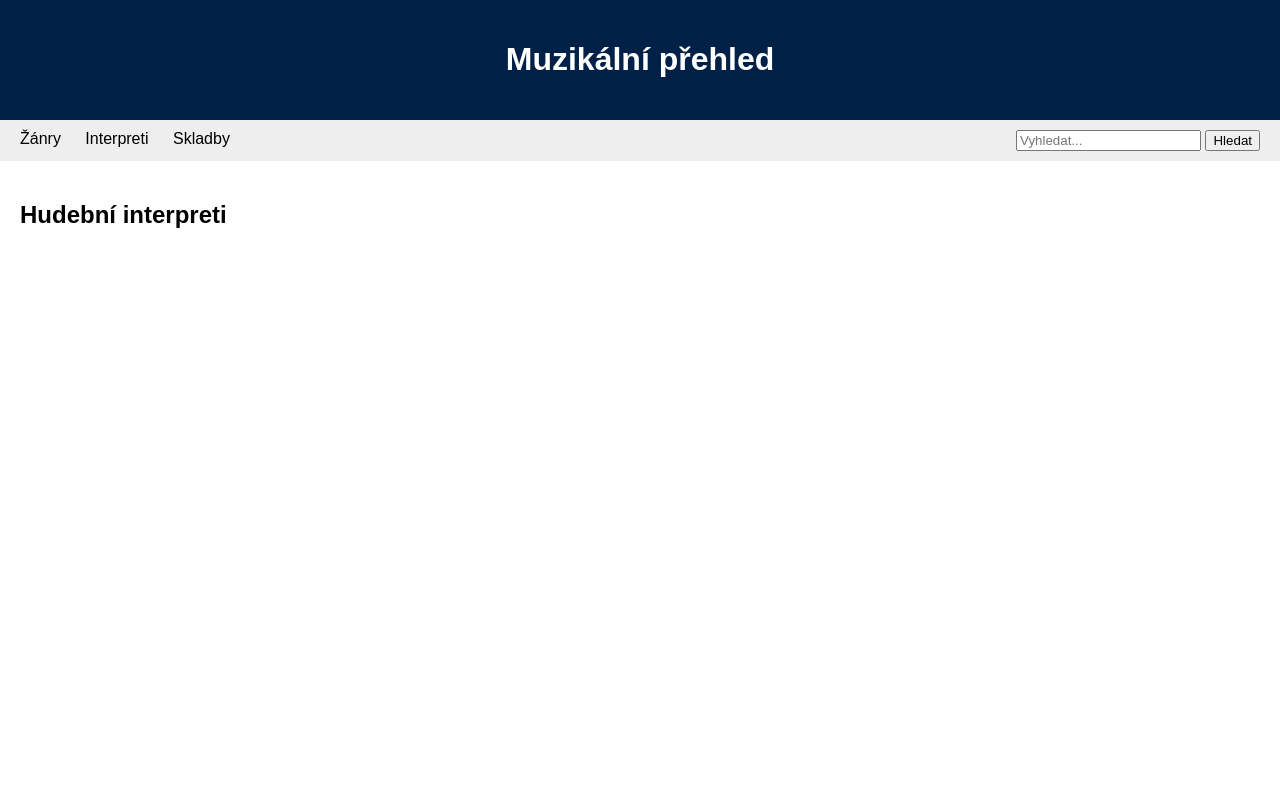
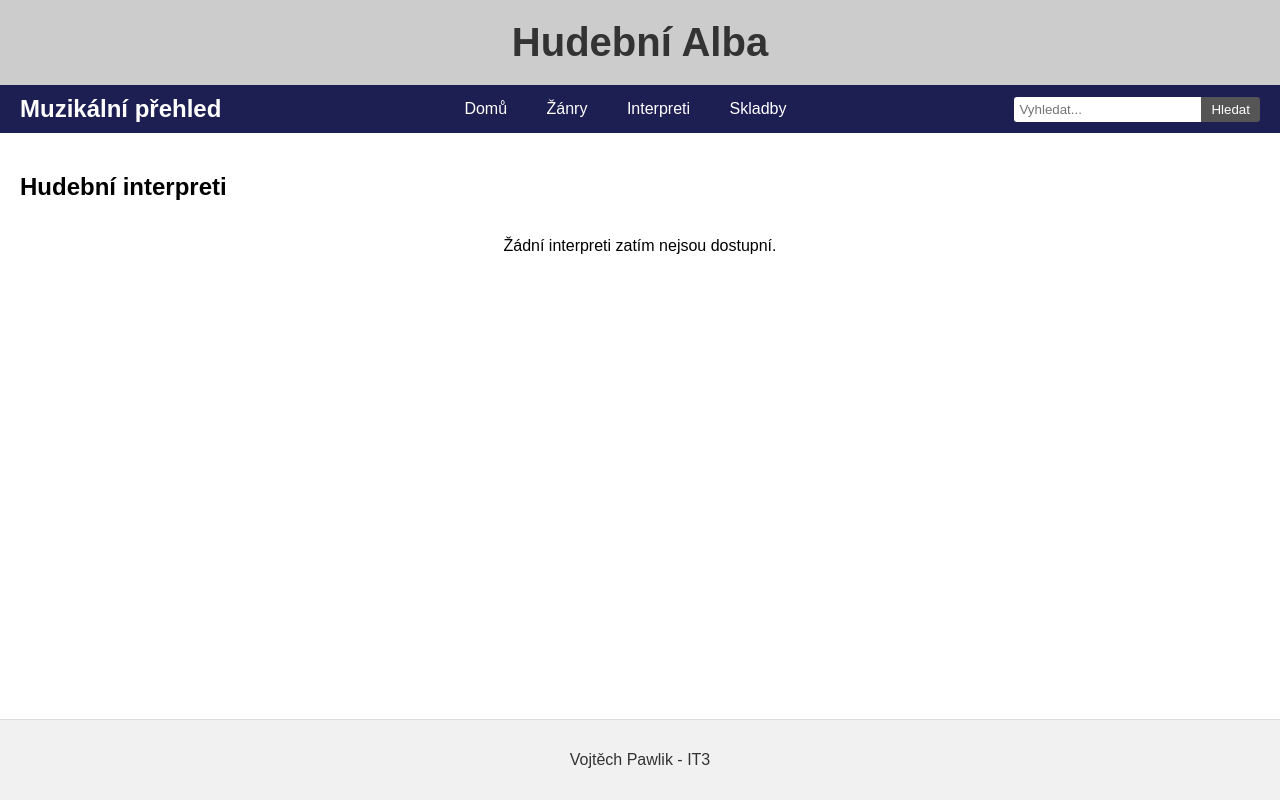
Before and after one commit to VojtechPawlik/muzika, a Django app: page /interpreti/ in a window 1280 px wide. Run offline with Django 5.2, Linux system fonts and the light colour scheme; data that the repository does not hold is empty.

Commit message:
pokracovani_ve_frontendu

```diff
--- a/katalog/models.py
+++ b/katalog/models.py
@@ -12,8 +12,9 @@ class Zanr(models.Model):
 class Interpret(models.Model):
     jmeno = models.CharField(max_length=100)
     popis = models.TextField(blank=True)
-    rok_vzniku = models.PositiveIntegerField(null=True, blank=True)
+    narozeni = models.PositiveIntegerField(null=True, blank=True)
     zeme_puvodu = models.CharField(max_length=50, blank=True)
+    obrazek = models.ImageField(upload_to='interpreti/', blank=True, null=True)
 
     def __str__(self):
         return self.jmeno
@@ -23,7 +24,8 @@ class Album(models.Model):
     nazev = models.CharField(max_length=200)
     interpret = models.ForeignKey('Interpret', on_delete=models.CASCADE)
     zanr = models.ForeignKey(Zanr, on_delete=models.SET_NULL, null=True)
-    rok = models.PositiveIntegerField()
+    rok_vydanni = models.PositiveIntegerField()
+    obrazek = models.ImageField(upload_to='alba/', blank=True, null=True)
 
     def __str__(self):
         return self.nazev
--- a/katalog/templates/muzika/base.html
+++ b/katalog/templates/muzika/base.html
@@ -4,48 +4,147 @@
     <meta charset="UTF-8">
     <title>Muzika</title>
     <style>
-        body { font-family: Arial; margin: 0; }
-        header {
-            background-color: #002147;
-            color: white;
+        body {
+            font-family: Arial, sans-serif;
+            margin: 0;
+            display: flex;
+            flex-direction: column;
+            min-height: 100vh;
+        }
+        .main-heading-bar {
+            background-color: #cccccc; /* Grey background */
+            color: #333333; /* Dark grey text */
             padding: 20px;
             text-align: center;
         }
-        nav {
-            background-color: #eee;
-            padding: 10px;
+        .main-heading-bar h1 {
+            margin: 0;
+            font-size: 2.5em; /* Large heading */
+        }
+        .top-bar {
+            background-color: #1d1f52; /* Darker background for the top bar */
+            color: white;
+            padding: 10px 20px; /* Adjusted padding */
             display: flex;
-            justify-content: space-between;
+            justify-content: space-between; /* Aligns items to the ends */
+            align-items: center; /* Vertically centers items */
         }
-        .nav-left a, .nav-right form {
-            margin: 0 10px;
+        .top-bar h1 {
+            margin: 0;
+            font-size: 1.5em; /* Slightly smaller heading */
+        }
+        .top-bar nav a {
+            color: white; /* White links */
             text-decoration: none;
-            color: black;
+            margin-left: 15px; /* Spacing between links */
+            padding: 5px 10px;
+            border-radius: 4px;
+        }
+        .top-bar nav a:hover {
+            background-color: #555; /* Hover effect */
+        }
+        .nav-right form {
+            display: flex; /* Align search input and button */
+        }
+        .nav-right input[type="text"] {
+            padding: 5px;
+            border: none;
+            border-radius: 3px 0 0 3px;
+        }
+        .nav-right button {
+            padding: 5px 10px;
+            border: none;
+            background-color: #555;
+            color: white;
+            border-radius: 0 3px 3px 0;
+            cursor: pointer;
+        }
+        .nav-right button:hover {
+            background-color: #777;
         }
         .container {
             padding: 20px;
+            flex-grow: 1; /* Allows container to fill available space */
+        }
+        footer {
+            background-color: #f1f1f1; /* Light grey background */
+            color: #333; /* Dark text color */
+            text-align: center;
+            padding: 15px;
+            border-top: 1px solid #ddd; /* Subtle top border */
+        }
+        .grid-container {
+            display: flex;
+            flex-wrap: wrap;
+            gap: 20px; /* Space between cards */
+            justify-content: center; /* Center cards if they don't fill the row */
+        }
+        .card {
+            border: 1px solid #ddd;
+            border-radius: 8px;
+            padding: 15px;
+            width: calc(33.333% - 20px); /* 3 cards per row, accounting for gap */
+            box-shadow: 2px 2px 5px rgba(0,0,0,0.1);
+            display: flex;
+            flex-direction: column;
+            align-items: center; /* Center content within the card */
+            text-align: center;
+        }
+        .card img {
+            max-width: 100%;
+            height: auto;
+            border-radius: 4px;
+            margin-bottom: 10px;
+        }
+        .card h3 {
+            margin-top: 0;
+            margin-bottom: 5px;
+            font-size: 1.2em;
+        }
+        .card p {
+            margin-bottom: 5px;
+            font-size: 0.9em;
+            color: #555;
+        }
+        /* Responsive adjustments */
+        @media (max-width: 992px) {
+            .card {
+                width: calc(50% - 20px); /* 2 cards per row */
+            }
+        }
+        @media (max-width: 768px) {
+            .card {
+                width: calc(100% - 20px); /* 1 card per row */
+            }
         }
     </style>
 </head>
 <body>
-    <header>
+    <div class="main-heading-bar">
+        <h1>Hudební Alba</h1>
+    </div>
+    <div class="top-bar">
         <h1>Muzikální přehled</h1>
-    </header>
-    <nav>
-        <div class="nav-left">
+        <nav>
+            <a href="{% url 'index' %}">Domů</a>
             <a href="{% url 'zanry' %}">Žánry</a>
             <a href="{% url 'interpreti' %}">Interpreti</a>
-            <a href="#">Skladby</a>
-        </div>
+            <a href="#">Skladby</a> {# Assuming you might have a 'skladby' URL name later #}
+        </nav>
         <div class="nav-right">
-            <form method="get" action="#">
+            <form method="get" action="#"> {# Consider pointing this to a search view #}
                 <input type="text" name="q" placeholder="Vyhledat...">
                 <button type="submit">Hledat</button>
             </form>
         </div>
-    </nav>
+    </div>
+
     <div class="container">
         {% block content %}{% endblock %}
     </div>
+
+    <footer>
+        <p>Vojtěch Pawlik - IT3</p>
+    </footer>
 </body>
 </html>
--- a/katalog/templates/muzika/interpreti.html
+++ b/katalog/templates/muzika/interpreti.html
@@ -1,9 +1,27 @@
 {% extends "muzika/base.html" %}
 {% block content %}
 <h2>Hudební interpreti</h2>
-<ul>
+<div class="grid-container">
     {% for interpret in interpreti %}
-        <li>{{ interpret.jmeno }}</li>
+        <div class="card">
+            {% if interpret.obrazek %}
+                <img src="{{ interpret.obrazek.url }}" alt="{{ interpret.jmeno }}">
+            {% else %}
+                <img src="https://via.placeholder.com/150?text=No+Image" alt="No image available">
+            {% endif %}
+            <h3>{{ interpret.jmeno }}</h3>
+            {% if interpret.narozeni %}
+                <p>Rok narození: {{ interpret.narozeni }}</p>
+            {% endif %}
+            {% if interpret.zeme_puvodu %}
+                <p>Země původu: {{ interpret.zeme_puvodu }}</p>
+            {% endif %}
+            {% if interpret.popis %}
+                <p>{{ interpret.popis|truncatewords:20 }}</p>
+            {% endif %}
+        </div>
+    {% empty %}
+        <p>Žádní interpreti zatím nejsou dostupní.</p>
     {% endfor %}
-</ul>
+</div>
 {% endblock %}
--- a/muzika/settings.py
+++ b/muzika/settings.py
@@ -10,6 +10,7 @@ For the full list of settings and their values, see
 https://docs.djangoproject.com/en/5.2/ref/settings/
 """
 
+import os
 from pathlib import Path
 
 # Build paths inside the project like this: BASE_DIR / 'subdir'.
@@ -117,6 +118,9 @@ USE_TZ = True
 
 STATIC_URL = 'static/'
 
+MEDIA_URL = '/media/'
+MEDIA_ROOT = os.path.join(BASE_DIR, 'media')
+
 # Default primary key field type
 # https://docs.djangoproject.com/en/5.2/ref/settings/#default-auto-field
 
--- a/muzika/urls.py
+++ b/muzika/urls.py
@@ -1,7 +1,12 @@
 from django.contrib import admin
 from django.urls import path, include
+from django.conf import settings
+from django.conf.urls.static import static
 
 urlpatterns = [
     path('admin/', admin.site.urls),
     path('', include('katalog.urls')),  # přidá URL aplikace
 ]
+
+if settings.DEBUG:
+    urlpatterns += static(settings.MEDIA_URL, document_root=settings.MEDIA_ROOT)
```
Also changed, not shown: katalog/admin.py (+9 -3 lines), katalog/templates/muzika/index.html (+16 -4 lines), katalog/templates/muzika/zanry.html (+13 -3 lines), katalog/migrations/0003_rename_rok_album_rok_vydanni_and_more.py (added), katalog/migrations/0004_album_obrazek_interpret_obrazek.py (added), media/alba/eminem-the-eminem-show-2002-8257-47.jpg.webp (added), media/alba/eminem-the-eminem-show-2002-8257-47_20HRTRM.jpg.webp (added), media/interpreti/01jp7y275tjah80abb97_1.webp (added).
